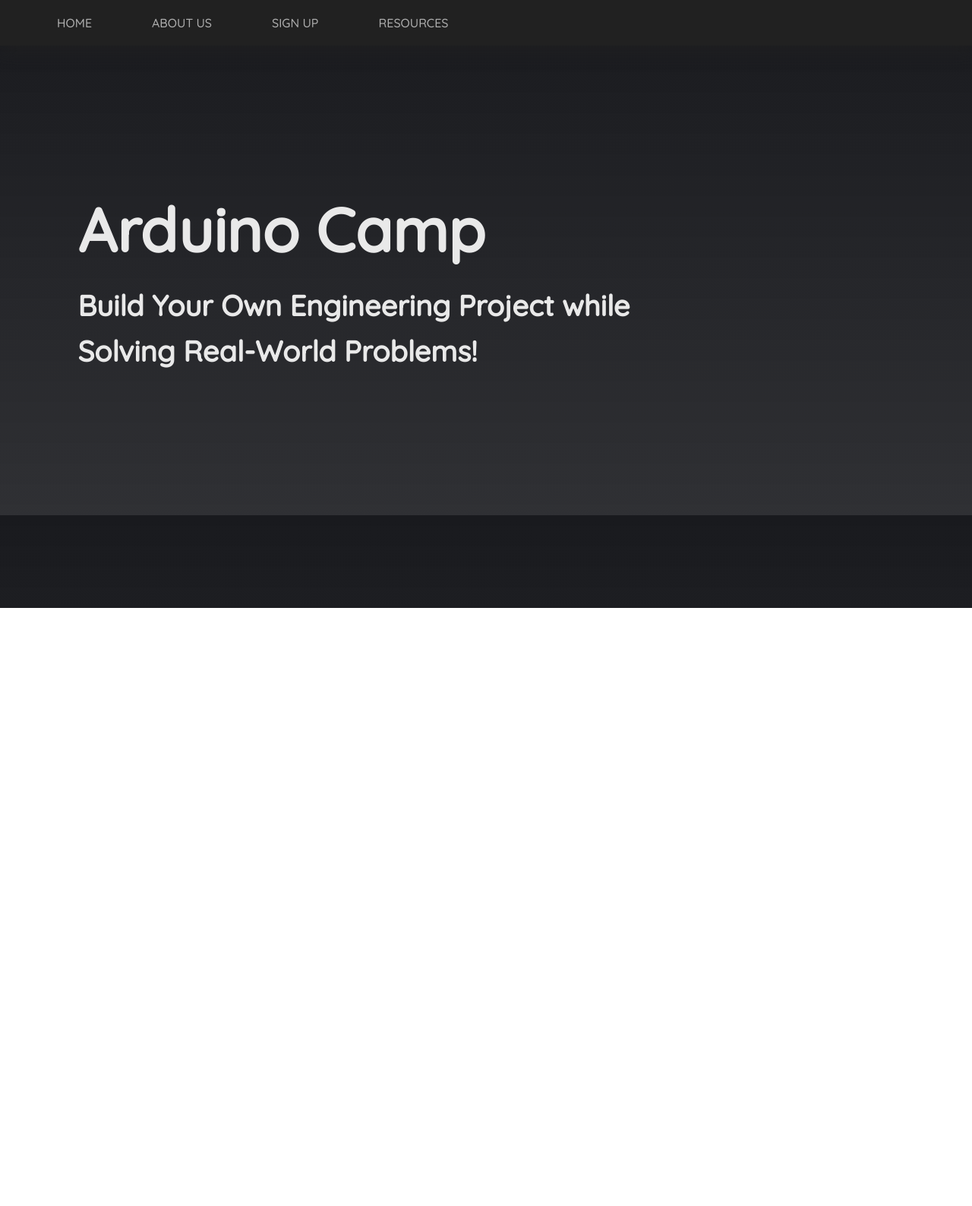
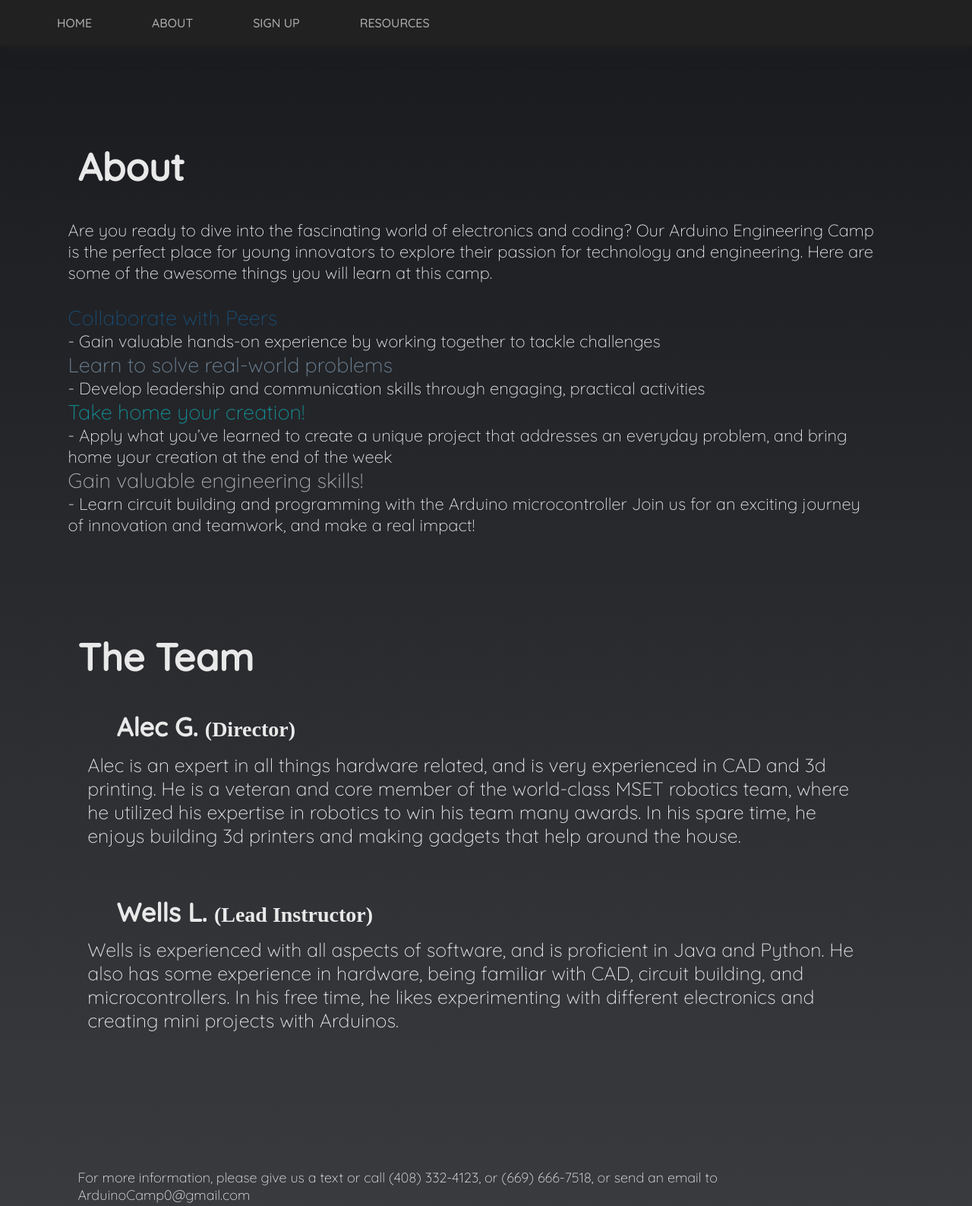
Before and after one commit to wellsling68/Arduino_Camp, a plain HTML site: page about_us.html in a window 1280 px wide. Shown: the whole page at 76% size. Before the commit the page ends 800 px from the top, so only its background shows below. Drawn offline with Linux system fonts and the light colour scheme; a web font is replaced by a local one.

Commit message:
finished about us

```diff
--- a/about_us.html
+++ b/about_us.html
@@ -4,10 +4,11 @@
     <link rel="stylesheet" href="https://fonts.googleapis.com/css?family=Average">
     <link rel="stylesheet" href="https://fonts.googleapis.com/css2?family=Quicksand:wght@500&display=swap">
     <link rel="stylesheet" href="https://fonts.googleapis.com/css2?family=Exo:wght@200&family=Quicksand:wght@500&display=swap">
+    <link href="https://fonts.googleapis.com/css2?family=Quicksand:wght@300&family=Roboto+Condensed:ital,wght@0,100..900;1,100..900&display=swap" rel="stylesheet">
     <meta charset="UTF-8">
     <meta name="viewport" content="width=device-width, initial-scale=1.0">
     <title>Arduino Camp - About Us</title>
-    <link rel="stylesheet" href="styles.css">
+    <link rel="stylesheet" href="styles1.css">
     <link rel="icon" type="image/jpg" href="img/favicon.jpg">
 </head>
 <body>
@@ -16,8 +17,8 @@
             <nav>
                 <ul>
                     <li><a href="./index.html">Home</a></li>
-                    <li><a href="./about_us.html">About Us</a></li>
-                    <li><a href="#">Sign Up</a></li>
+                    <li><a href="./about_us.html">About</a></li>
+                    <li><a href="https://forms.gle/QEAo7N2HdrLv3KQo8" target="_blank">Sign Up</a></li>
                     <li><a href="./resources.html">Resources</a></li>
                 </ul>
             </nav>
@@ -26,11 +27,50 @@
     </header>
 
     <div>
-        <h1 id="title">Arduino Camp</h1>
-        <h2 class="intro">Build Your Own Engineering Project while</h2>
-        <h2 class="intro" id="spacing">Solving Real-World Problems!</h2>
+        <h1 id="title">About</h1>
+        <h3 id="about">Are you ready to dive into the fascinating world of electronics and coding? Our Arduino Engineering Camp is the perfect place for young innovators to explore their passion for technology and engineering. Here are some of the awesome things you will learn at this camp.
+            <br>
+            <br>
+            <span style="color:#184d74;font-size:27px;margin-bottom:2vw;">Collaborate with Peers</span>
+            <br>
+            <span>- Gain valuable hands-on experience by working together to tackle challenges</span>
+            <br>
+            <span style="color:#6e8496;font-size:27px;margin-bottom:2vw;">Learn to solve real-world problems</span>
+            <br>
+            <span>- Develop leadership and communication skills through engaging, practical activities</span>
+            <br>
+            <span style="color:#139197;font-size:27px;margin-bottom:2vw;">Take home your creation!</span>
+            <br>
+            <span>- Apply what you’ve learned to create a unique project that addresses an everyday problem, and bring home your creation at the end of the week</span>
+            <br>
+            <span style="color:#aeafae;font-size:27px;margin-bottom:2vw;">Gain valuable engineering skills! </span>
+            <br>
+            <span>- Learn circuit building and programming with the Arduino microcontroller</span>
+
+
+            Join us for an exciting journey of innovation and teamwork, and make a real impact!
+            </h3>
+        <h1 id="spacing"></h1>
     </div>
 
+    <div>
+        <h1 id="theteam">The Team</h1>
+        <div>
+            <h2>Alec G. <span id="titles">(Director)</span>
+            <h3>Alec is an expert in all things hardware related, and is very experienced in CAD and 3d printing. He is a veteran and core member of the world-class MSET robotics team, where he utilized his expertise in robotics to win his team many awards. In his spare time, he enjoys building 3d printers and making gadgets that help around the house. </h3>
+        </div>
+
+        <div>
+            <h2>Wells L. <span id="titles">(Lead Instructor<!--/ Site Creator-->)</span>
+            <h3>Wells is experienced with all aspects of software, and is proficient in Java and Python. He also has some experience in hardware, being familiar with CAD, circuit building, and microcontrollers. In his free time, he likes experimenting with different electronics and creating mini projects with Arduinos.
+            </h3>
+        </div>
+        <h3 id="spacingbottom"></h3>
+    </div>
+
+    <div>
+        <h4 id="contact">For more information, please give us a text or call (408) 332-4123, or (669) 666-7518, or send an email to ArduinoCamp0@gmail.com </h4>
+    </div>
 </body>
 <script src="index.js"> </script>
 </html>
--- a/styles.css
+++ b/styles.css
@@ -4,7 +4,7 @@ html{
 
 body{
     margin: 0px;
-    background-image: linear-gradient(#191a1e, #191a1ee6);
+    background-image: linear-gradient(#191a1e, #191a1ed8);
     /*background-color: #191a1e;*/
 }
 
--- /dev/null
+++ b/styles1.css
@@ -0,0 +1,138 @@
+html{
+    scroll-behavior: smooth;
+}
+
+body{
+    margin: 0px;
+    background-image: linear-gradient(#191a1e, #191a1eda);
+    /*background-color: #191a1e;*/
+}
+
+header{
+    box-shadow: 2px .5px 25px 2px #212121;
+    background-color: #212121;
+    height:60px;
+    align-items: center;
+}
+
+header::after{
+    content:'';
+    display:table;
+    clear:both;
+}
+
+nav{
+    float:left;
+}
+
+nav ul{
+    margin:0px;
+    padding:0px;
+    list-style: none;
+}
+
+nav li{
+    margin-top:0px;
+    margin-left: 75px;
+    padding-top:20px;
+    display:inline-block;
+    position:relative;
+}
+
+nav a{
+    color:rgba(255, 255, 255, 0.64);
+    text-decoration: none;
+    text-transform: uppercase;
+    font-size:16px;
+    font-family: Quicksand, serif;
+}
+
+nav a:hover{
+    color:rgba(145, 145, 145, 0.822)
+}
+
+nav a::before{
+    width:100%;
+    height: 3px;
+    display:block;
+    content:' ';
+    background-color:rgba(183, 183, 183, 0.64);
+
+    position:absolute;
+    top:0;
+    width:0%;
+    transition: width .4s;
+}
+
+nav a:hover::before{
+    width:100%;
+}
+
+h1{
+    font-size: 50px;
+    color:rgba(235, 235, 235, 0.992);
+    font-family:Quicksand, serif;
+    text-align:left;
+    margin-top:10vw;
+    margin-left:8vw;
+    margin-bottom:1vw;
+}
+
+h2{
+    text-align: left;
+    margin-left:12vw;
+    font-family:Quicksand, serif;
+    color:rgba(235, 235, 235, 0.992);
+    margin-bottom:1vw;
+    margin-top:1vw;
+    font-size: 34px;
+}
+
+#titles{
+    text-align: left;
+    font-family:Average, serif;
+    color:rgba(235, 235, 235, 0.992);
+    margin-bottom:1vw;
+    margin-top:1vw;
+    font-size: 28px;
+}
+
+
+h3{
+    text-align: left;
+    margin-left:9vw;
+    font-family:Quicksand, serif;
+    color:rgba(235, 235, 235, 0.992);
+    margin-bottom:5vw;
+    margin-top:1vw;
+    margin-right:10vw;
+    font-size: 25px;
+    font-weight: lighter;
+}
+
+h4{
+    text-align: left;
+    margin-left:8vw;
+    font-family:Quicksand, serif;
+    color:rgba(235, 235, 235, 0.992);
+    margin-bottom:3vw;
+    margin-top:1vw;
+    margin-right:10vw;
+    font-size: 18px;
+    font-weight: lighter;
+}
+
+#about{
+    margin-right:10vw;
+    margin-left:7vw;
+    margin-top:3vw;
+    font-size: 22px;
+}
+
+#theteam{
+    margin-bottom:3vw;
+}
+
+#spacingbottom{
+    margin-bottom:14vw;
+}
--- /dev/null
+++ b/styles2.css
@@ -0,0 +1,139 @@
+html{
+    scroll-behavior: smooth;
+}
+
+body{
+    margin: 0px;
+    background-image: linear-gradient(#191a1e, #191a1eda);
+    /*background-color: #191a1e;*/
+}
+
+header{
+    box-shadow: 2px .5px 25px 2px #212121;
+    background-color: #212121;
+    height:60px;
+    align-items: center;
+}
+
+header::after{
+    content:'';
+    display:table;
+    clear:both;
+}
+
+nav{
+    float:left;
+}
+
+nav ul{
+    margin:0px;
+    padding:0px;
+    list-style: none;
+}
+
+nav li{
+    margin-top:0px;
+    margin-left: 75px;
+    padding-top:20px;
+    display:inline-block;
+    position:relative;
+}
+
+nav a{
+    color:rgba(255, 255, 255, 0.64);
+    text-decoration: none;
+    text-transform: uppercase;
+    font-size:16px;
+    font-family: Quicksand, serif;
+}
+
+nav a:hover{
+    color:rgba(145, 145, 145, 0.822)
+}
+
+nav a::before{
+    width:100%;
+    height: 3px;
+    display:block;
+    content:' ';
+    background-color:rgba(183, 183, 183, 0.64);
+
+    position:absolute;
+    top:0;
+    width:0%;
+    transition: width .4s;
+}
+
+nav a:hover::before{
+    width:100%;
+}
+
+h1{
+    font-size: 50px;
+    color:rgba(235, 235, 235, 0.992);
+    font-family:Quicksand, serif;
+    text-align:left;
+    margin-top:10vw;
+    margin-left:8vw;
+    margin-bottom:1vw;
+}
+
+h2{
+    text-align: left;
+    margin-left:12vw;
+    font-family:Quicksand, serif;
+    color:rgba(235, 235, 235, 0.992);
+    margin-bottom:1vw;
+    margin-top:1vw;
+    font-size: 34px;
+}
+
+#titles{
+    text-align: left;
+    font-family:Average, serif;
+    color:rgba(235, 235, 235, 0.992);
+    margin-bottom:1vw;
+    margin-top:1vw;
+    font-size: 28px;
+}
+
+
+h3{
+    text-align: left;
+    margin-left:9vw;
+    font-family:Quicksand, serif;
+    color:rgba(235, 235, 235, 0.992);
+    margin-bottom:5vw;
+    margin-top:1vw;
+    margin-right:10vw;
+    font-size: 25px;
+    font-weight: lighter;
+}
+
+h4{
+    text-align: left;
+    margin-left:8vw;
+    font-family:Quicksand, serif;
+    color:rgba(235, 235, 235, 0.992);
+    margin-bottom:3vw;
+    margin-top:1vw;
+    margin-right:10vw;
+    font-size: 18px;
+    font-weight: lighter;
+}
+
+#desc{
+    margin-right:10vw;
+    margin-left:7vw;
+    margin-top:3vw;
+    font-size: 22px;
+    font-weight: lighter;
+}
+
+#theteam{
+    margin-bottom:3vw;
+}
+
+#spacingbottom{
+    margin-bottom:14vw;
+}
```
Also changed, not shown: index.html (+2 -2 lines), resources.html (+35 -0 lines).
